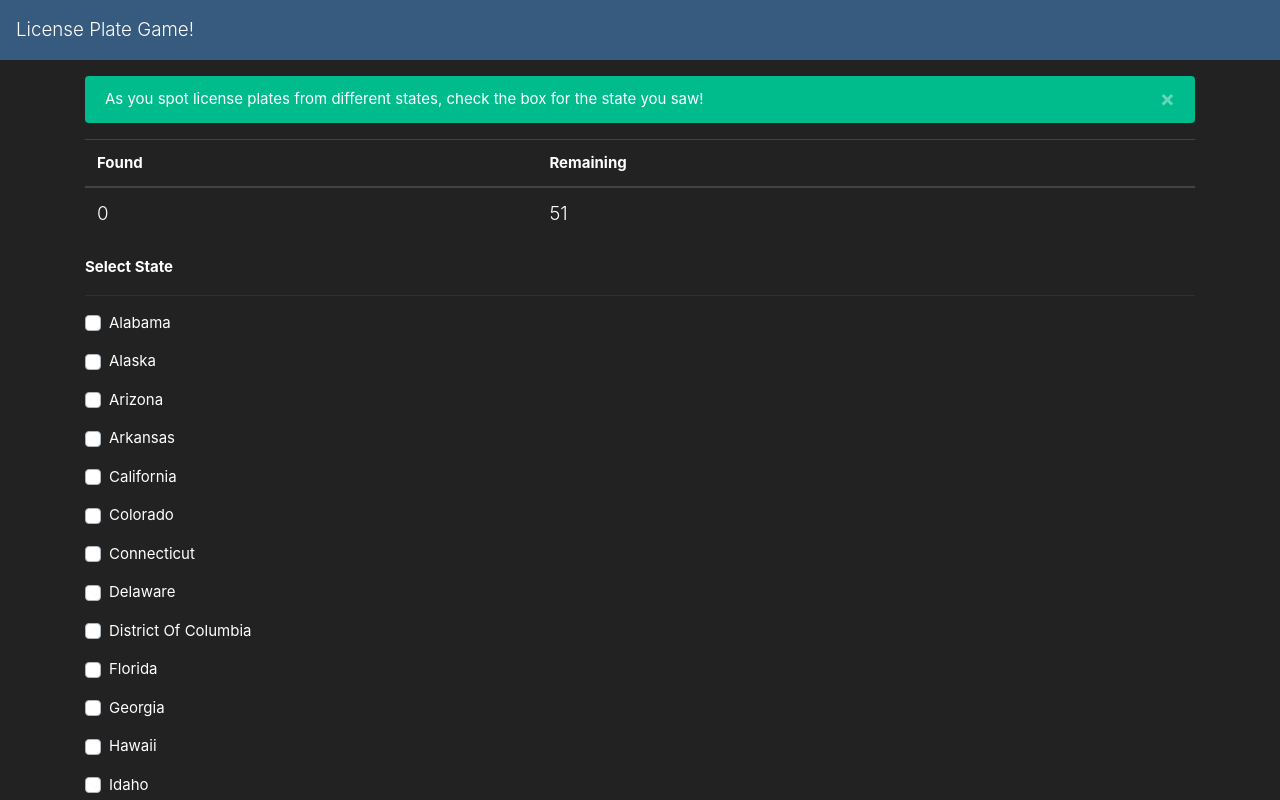
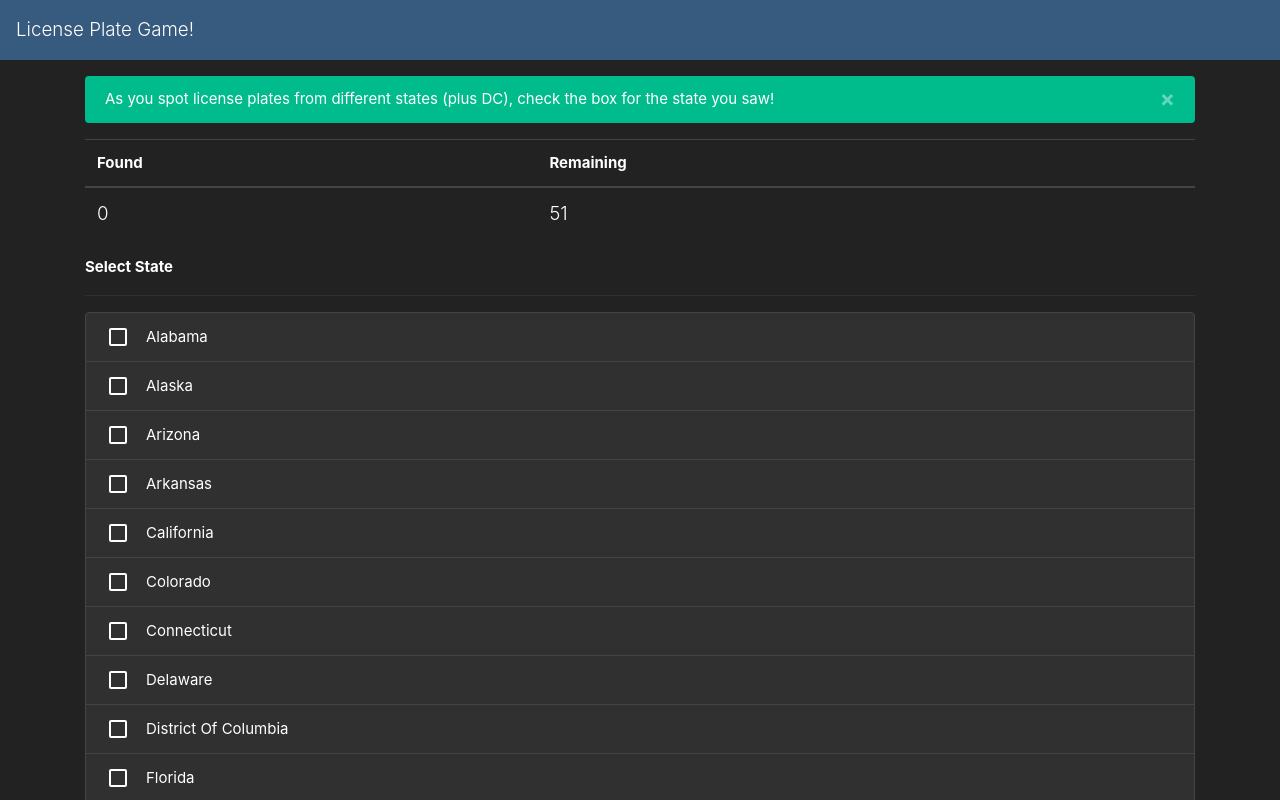
Before and after one commit to ConradP3/plategame.app, a Next.js app: page / in a window 1280 px wide. Shown: the top 800 px of the page. Built offline with nearby package versions, Linux system fonts and the light colour scheme.

Commit message:
update state selection design

```diff
--- a/package.json
+++ b/package.json
@@ -8,6 +8,8 @@
     "start": "next start"
   },
   "dependencies": {
+    "@material-ui/core": "^4.11.0",
+    "@material-ui/icons": "^4.9.1",
     "bootswatch": "^4.5.2",
     "next": "9.5.3",
     "prop-types": "^15.7.2",
--- /dev/null
+++ b/pages/_document.js
@@ -0,0 +1,40 @@
+import React from 'react';
+import Document, { Html, Head, Main, NextScript } from 'next/document';
+
+class MyDocument extends Document {
+  static async getInitialProps(ctx) {
+    const initialProps = await Document.getInitialProps(ctx);
+
+    return { ...initialProps };
+  }
+
+  render() {
+    return (
+      <Html>
+        <Head>
+          <script
+            data-ad-client="ca-pub-5242524909426428"
+            async
+            src="https://pagead2.googlesyndication.com/pagead/js/adsbygoogle.js"
+          />
+          <script async src="https://www.googletagmanager.com/gtag/js?id=UA-998540-10" />
+          <script
+            dangerouslySetInnerHTML={{
+              __html: `window.dataLayer = window.dataLayer || [];
+            function gtag(){dataLayer.push(arguments);}
+            gtag('js', new Date());
+
+            gtag('config', 'UA-998540-10');`,
+            }}
+          />
+        </Head>
+        <body>
+          <Main />
+          <NextScript />
+        </body>
+      </Html>
+    );
+  }
+}
+
+export default MyDocument;
--- a/pages/index.js
+++ b/pages/index.js
@@ -1,43 +1,45 @@
-import React, { useState } from 'react';
+import { CheckBoxOutlineBlank, CheckBoxOutlined } from '@material-ui/icons';
 import Head from 'next/head';
-import { Container, CustomInput, FormGroup, Navbar, Table, UncontrolledAlert } from 'reactstrap';
+import React, { useReducer } from 'react';
+import { Container, ListGroup, ListGroupItem, Navbar, Table, UncontrolledAlert } from 'reactstrap';
 import states from '../utils/states.json';
 
+const initialState = [];
+const ADD_STATE = 'ADD_STATE';
+const REMOVE_STATE = 'REMOVE_STATE';
+
+function reducer(state, { type, payload: abbreviation }) {
+  switch (type) {
+    case ADD_STATE:
+      return [...state, abbreviation];
+    case REMOVE_STATE:
+      return [...state.filter((existingAbbreviation) => abbreviation !== existingAbbreviation)];
+    default:
+      throw new Error(`Unknown action: "${type}`);
+  }
+}
+
 export default function Home() {
-  const [found, setFound] = useState(0);
+  const [activeStates, dispatch] = useReducer(reducer, initialState);
 
-  function handleCheckboxClick(event) {
-    event.persist();
-
-    setFound((prevFound) => (event.target.checked ? prevFound + 1 : prevFound - 1));
+  function handleStateClick(abbreviation) {
+    dispatch({
+      type: activeStates.includes(abbreviation) ? REMOVE_STATE : ADD_STATE,
+      payload: abbreviation,
+    });
   }
 
   return (
     <>
       <Head>
         <title>Play the License Plate Game Online</title>
-        <script
-          data-ad-client="ca-pub-5242524909426428"
-          async
-          src="https://pagead2.googlesyndication.com/pagead/js/adsbygoogle.js"
-        />
-        <script async src="https://www.googletagmanager.com/gtag/js?id=UA-998540-10" />
-        <script
-          dangerouslySetInnerHTML={{
-            __html: `window.dataLayer = window.dataLayer || [];
-            function gtag(){dataLayer.push(arguments);}
-            gtag('js', new Date());
-
-            gtag('config', 'UA-998540-10');`,
-          }}
-        />
       </Head>
       <Navbar color="primary">
         <div className="lead">License Plate Game!</div>
       </Navbar>
       <Container>
         <UncontrolledAlert className="my-3">
-          As you spot license plates from different states, check the box for the state you saw!
+          As you spot license plates from different states (plus DC), check the box for the state you saw!
         </UncontrolledAlert>
         <Table>
           <thead>
@@ -48,17 +50,26 @@ export default function Home() {
           </thead>
           <tbody>
             <tr className="lead">
-              <td>{found}</td>
-              <td>{states.length - found}</td>
+              <td>{activeStates.length}</td>
+              <td>{states.length - activeStates.length}</td>
             </tr>
           </tbody>
         </Table>
         <div className="font-weight-bold border-bottom border-dark pb-3 mb-3">Select State</div>
-        {states.map(({ name, abbreviation }) => (
-          <FormGroup key={name}>
-            <CustomInput id={abbreviation} type="checkbox" label={name} onClick={handleCheckboxClick} />
-          </FormGroup>
-        ))}
+        <ListGroup>
+          {states.map(({ name, abbreviation }) => (
+            <ListGroupItem
+              active={activeStates.includes(abbreviation)}
+              onClick={() => handleStateClick(abbreviation)}
+              className="d-flex align-items-center"
+              action
+              key={name}
+            >
+              {activeStates.includes(abbreviation) ? <CheckBoxOutlined /> : <CheckBoxOutlineBlank />}
+              <span className="ml-3">{name}</span>
+            </ListGroupItem>
+          ))}
+        </ListGroup>
       </Container>
       <footer className="bg-dark p-3">
         &copy; 2020 <a href="https://ryanwalters.dev">Ryan Walters</a>
```
Also changed, not shown: 1 other file (tests, documents, lock files or other folders).
